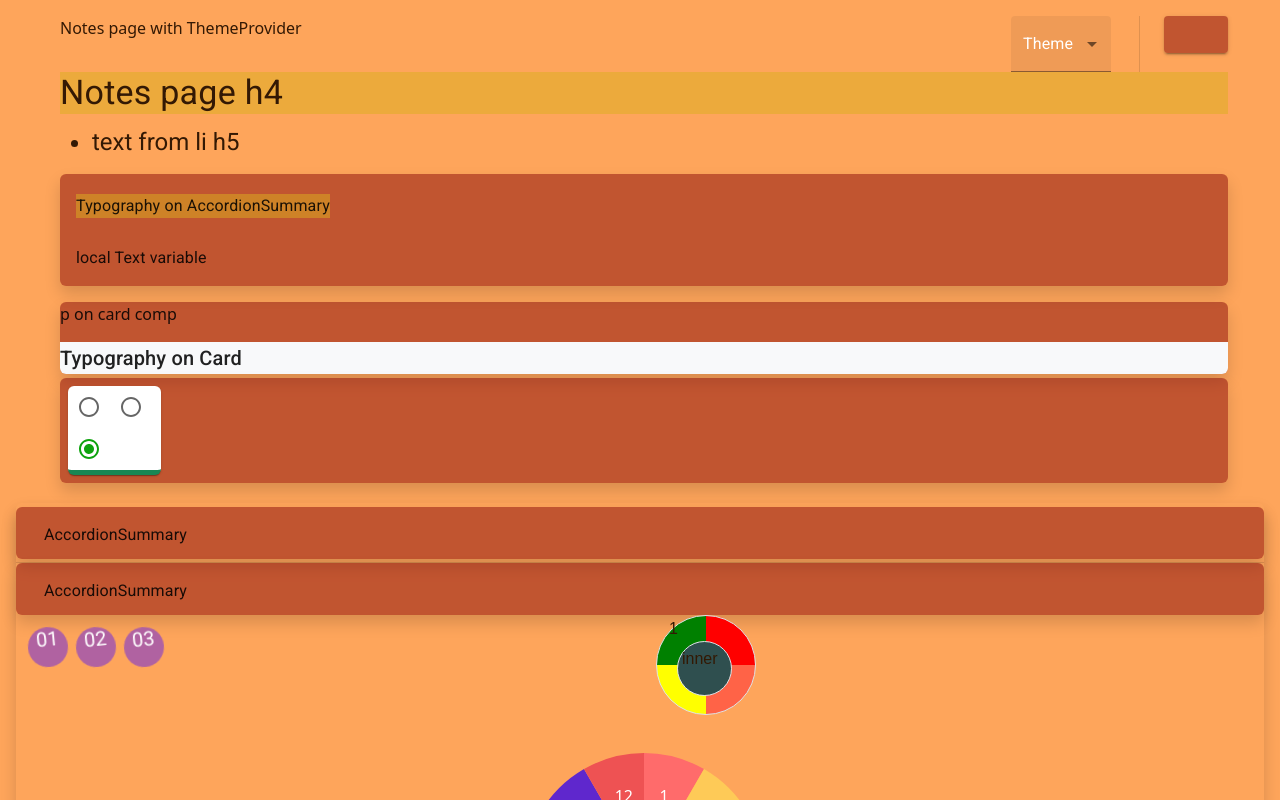
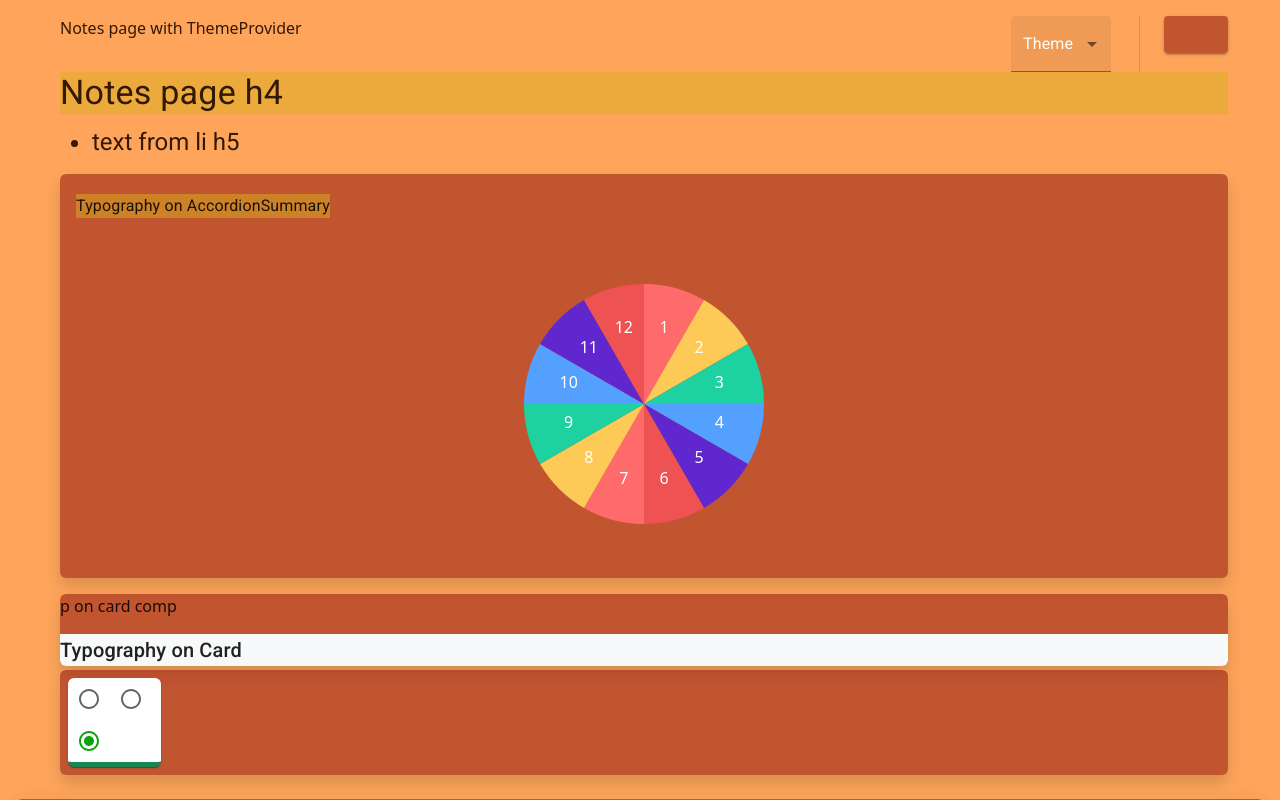
Before and after one commit to arother65/material-tut, a React (Create React App) app: page / in a window 1280 px wide. Both pictures are taken after a click on the button "Typography on AccordionSummary". Shown: the top 800 px of the page. Built offline with nearby package versions, Linux system fonts and the light colour scheme; some icons are missing.

Commit message:
...moved circles to Accordions-Controls.

```diff
--- a/src/components/SvgTests.jsx
+++ b/src/components/SvgTests.jsx
@@ -14,12 +14,15 @@ export default function SvgTests({ theme }) {
    return (
       <>
          <p>Tests SVG's</p>
+         <div className='row m-1 p-1'>
             <svg xmlns="http://www.w3.org/2000/svg">
                <g transform="rotate(45 50 50)" >
                   <circle cx="50" cy="50" r="30" fill={theme.palette.primary.main} />
                </g>
             </svg>
+         </div>
 
+         <div className='row m-1 p-1'>
             <svg width="100%" height="100" xmlns="http://www.w3.org/2000/svg">
                <circle cx="50" cy="50" r="50" fill={theme.palette.primary.light}>
                   <animate
@@ -28,19 +31,23 @@ export default function SvgTests({ theme }) {
                      dur="2s"
                      from="50"
                      to="25%"
-                  repeatCount="indefinite" />
+                     repeatCount="indefinite"
+                  // till='freeze'
+                  />
                </circle>
             </svg>
+         </div>
 
+         <div className='row m-1 p-1'>
             {/* <svg viewBox="0 0 100 100" xmlns="http://www.w3.org/2000/svg"> */}
             <svg width="100%" height="100" xmlns="http://www.w3.org/2000/svg">
                <circle cx="50" cy="50" r="50" fill={theme.palette.primary.dark}>
                   <animate
-                  attributeName="cx"
+                     attributeName="cy"
                      begin="0s"
                      dur="2s"
-                  from="50"
-                  to="50%"
+                     from="0"
+                     to="90%"
                      repeatCount="indefinite" />
                </circle>
                {/* <text x={100}
@@ -48,7 +55,7 @@ export default function SvgTests({ theme }) {
                textAnchor="middle"
                dominantBaseline="middle">SVG!</text> */}
             </svg>
-
+         </div>
       </>
    )
 }  // SvgTests()
--- a/src/pages/Notes.js
+++ b/src/pages/Notes.js
@@ -282,9 +282,13 @@ export default function Notes({ theme }) {
                            </Typography>
                         </AccordionSummary>
                         <AccordionDetails>
-                           <Typography color={theme.secondary}>
-                              {sText}
-                           </Typography>
+                           <div className='row m-1 p-1'>
+                              <ClickableWheel segments={12}
+                                 onSelect={(segment) => {
+                                    // console.log("Clicked segment:", segment);
+                                    alert(segment)
+                                 }} />
+                           </div>
                         </AccordionDetails>
                      </Accordion>
 
@@ -355,7 +359,6 @@ export default function Notes({ theme }) {
             {/* using component Accordion */}
             <div className="row m-3 rounded shadow">
                <Accordion
-
                   className='bg-component rounded-2 mt-1 shadow'
                   expanded={expanded}
                   onChange={handleExpansion}
@@ -372,69 +375,53 @@ export default function Notes({ theme }) {
                      </Typography>
                   </AccordionSummary>
                   <AccordionDetails>
-                     <Typography color={theme.secondary}>
-                        {sText}
-                     </Typography>
+                     <div className='row m-2 p-0' style={{ width: '50%', height: '50%' }}>
+                        <Avatar className='avatar-rotate m-1'>
+                           <p>01</p>
+                        </Avatar>
+
+                        <Avatar className='avatar-rotate m-1'>
+                           <p>02</p>
+                        </Avatar>
+
+                        <Avatar className='avatar-rotate m-1'>
+                           <p>03</p>
+                        </Avatar>
+                     </div>
+                     <div className='circle border'>
+                        <span class="label">1</span>
+                        <div className='circleInner border mx-2 p-1'>
+                           <span class="label">inner</span>
+                        </div>
+                     </div>
                   </AccordionDetails>
                </Accordion>
 
                <Accordion
-                  className='bg-component rounded-2 mt-1 shadow'
+                  className='bg-component mt-1 rounded-2 shadow'
                   expanded={expanded02}
                   onChange={handleExpansion}
                   // sx={{ backgroundColor: 'darkred' }}>
-                  sx={{ backgroundColor: theme.palette.background.main }}>
+                  sx={{ backgroundColor: theme.palette.secondary.main }}>
                   <AccordionSummary
                      id="idAccordion02"
-                     className='mt-1'
+                     className='mt-1 rounded-2'
                      expandIcon={<ExpandMoreIcon />}
                      aria-controls="idAccordion02"
+                     sx={{ backgroundColor: theme.palette.secondary.light }}
                   >
                      <Typography>
-                        AccordionSummary
+                        Testing SVG's
                      </Typography>
                   </AccordionSummary>
                   <AccordionDetails>
-                     <Typography color={theme.secondary}>
-                        {sText}
-                     </Typography>
+                     <div className='row m-1 p-1'>
+                        <SvgTests theme={theme} />
+                     </div>
                   </AccordionDetails>
                </Accordion>
 
-               <div className='row m-2 p-0' style={{ width: '50%', height: '50%' }}>
-                  <Avatar className='avatar-rotate m-1'>
-                     <p>01</p>
-                  </Avatar>
-
-                  <Avatar className='avatar-rotate m-1'>
-                     <p>02</p>
-                  </Avatar>
-
-                  <Avatar className='avatar-rotate m-1'>
-                     <p>03</p>
-                  </Avatar>
-               </div>
-
-               <div className='circle border'>
-                  <span class="label">1</span>
-                  <div className='circleInner border mx-2 p-1'>
-                     <span class="label">inner</span>
-                  </div>
-               </div>
-
-               <div className='row m-1 p-1'>
-                  <ClickableWheel segments={12}
-                     onSelect={(segment) => {
-                        // console.log("Clicked segment:", segment);
-                        alert(segment)
-                     }} />
-               </div>
-
             </div>
-            <div className='row m-1 p-1'>
-               <SvgTests theme={theme}> </SvgTests>
-            </div>
-
          </ThemeProvider >
       </>
    )
```
Lines whose indentation alone changed are shown as unchanged.
